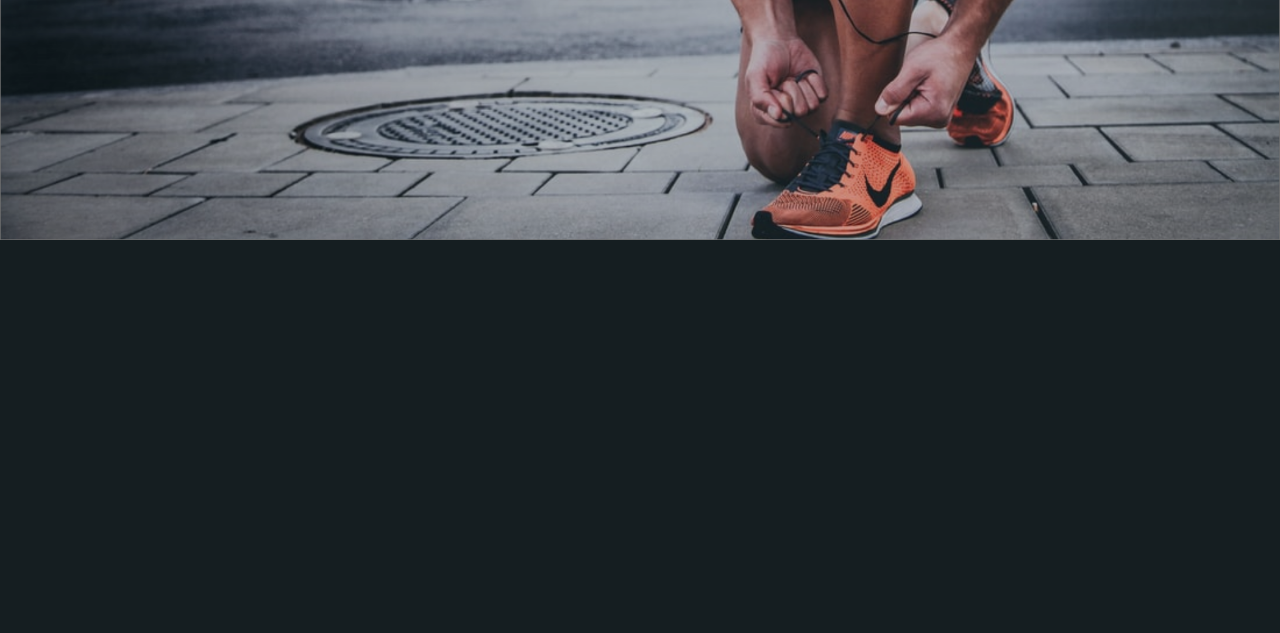
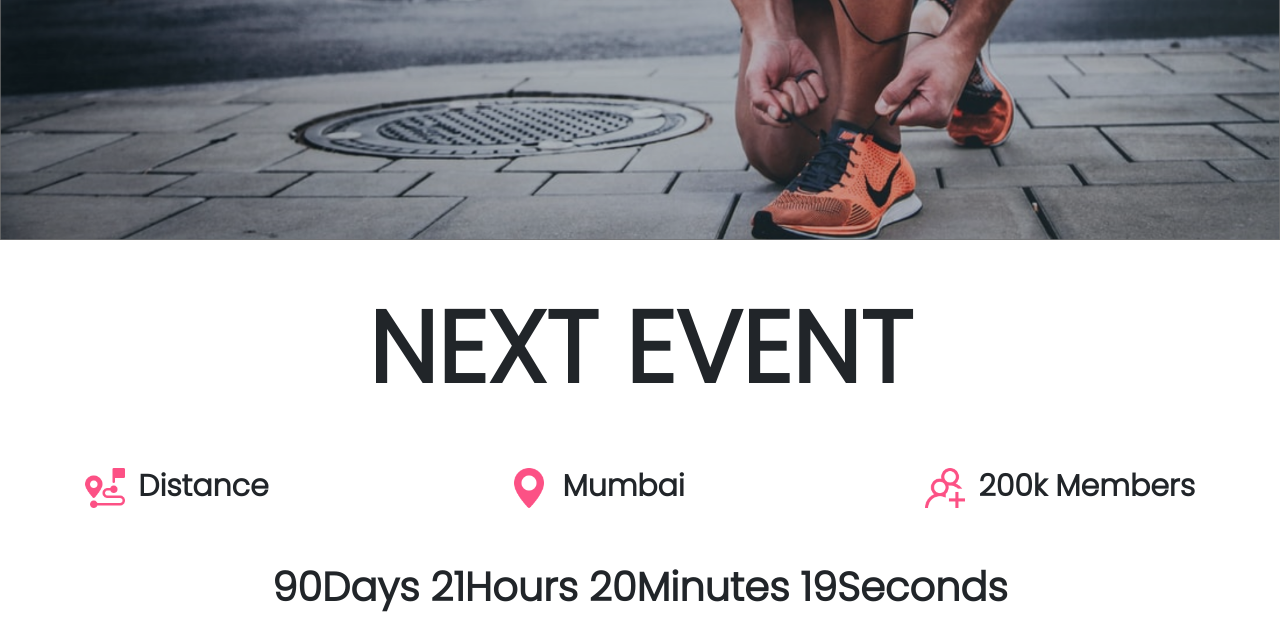
Before and after one commit to MaverickProjects/racingEvent, a PHP site: page / in a window 1280 px wide. Shown: the part 560-1193 px from the top of the page. Before the commit the page ends 800 px from the top, so only its background shows below. Run offline with PHP 8.4, Linux system fonts and the light colour scheme.

Commit message:
timmer added

```diff
--- a/css/style.css
+++ b/css/style.css
@@ -65,3 +65,32 @@
 	padding-bottom: 10px;
 	font-size: 20px;
 }
+
+/* Next Event */
+
+.nextEvent h1{
+	font-size: 100px;
+	font-weight: 700;
+}
+
+.ned img{
+	height: 40px;
+	margin-right: 5px;
+}
+
+.ned{
+
+	font-weight: 600;
+	font-size: 30px;
+
+}
+
+.nec{
+	display: flex;
+	justify-content: space-between;
+}
+
+#demo{
+	font-size: 40px;
+	font-weight: 600;
+}
--- a/index.php
+++ b/index.php
@@ -22,6 +22,34 @@
 </div>
 
 
+<section class="nextEvent pt-5">
+    <div class="container">
+         <h1 class="text-center pb-5"> NEXT EVENT </h1>
+
+
+        <div class="nec">
+            <div class="ned">
+                <img src="images/png/distance-tomato.png"> Distance
+            </div>
+
+            <div class="ned">
+                <img src="images/png/placeholder-tomato.png"> Mumbai
+            </div>
+
+            <div class="ned">
+                <img src="images/png/add-group-tomato.png"> 200k Members
+            </div>
+        </div>
+
+        <div class="timer">
+
+        <p id="demo" class="pt-5 text-center"></p>
+
+        </div>
+    </div>
+
+</section>
+
 
 
 <?php include('footer.php') ?>
--- a/js/main.js
+++ b/js/main.js
@@ -23,3 +23,36 @@
         nextArrow: false
     });
 });
+
+
+// timmer
+
+
+// Set the date we're counting down to
+var countDownDate = new Date("Jan 5, 2021 15:37:25").getTime();
+
+// Update the count down every 1 second
+var x = setInterval(function() {
+
+  // Get today's date and time
+  var now = new Date().getTime();
+
+  // Find the distance between now and the count down date
+  var distance = countDownDate - now;
+
+  // Time calculations for days, hours, minutes and seconds
+  var days = Math.floor(distance / (1000 * 60 * 60 * 24));
+  var hours = Math.floor((distance % (1000 * 60 * 60 * 24)) / (1000 * 60 * 60));
+  var minutes = Math.floor((distance % (1000 * 60 * 60)) / (1000 * 60));
+  var seconds = Math.floor((distance % (1000 * 60)) / 1000);
+
+  // Output the result in an element with id="demo"
+  document.getElementById("demo").innerHTML = days + "Days " + hours + "Hours "
+  + minutes + "Minutes " + seconds + "Seconds ";
+
+  // If the count down is over, write some text
+  if (distance < 0) {
+    clearInterval(x);
+    document.getElementById("demo").innerHTML = "EXPIRED";
+  }
+}, 1000);
```
